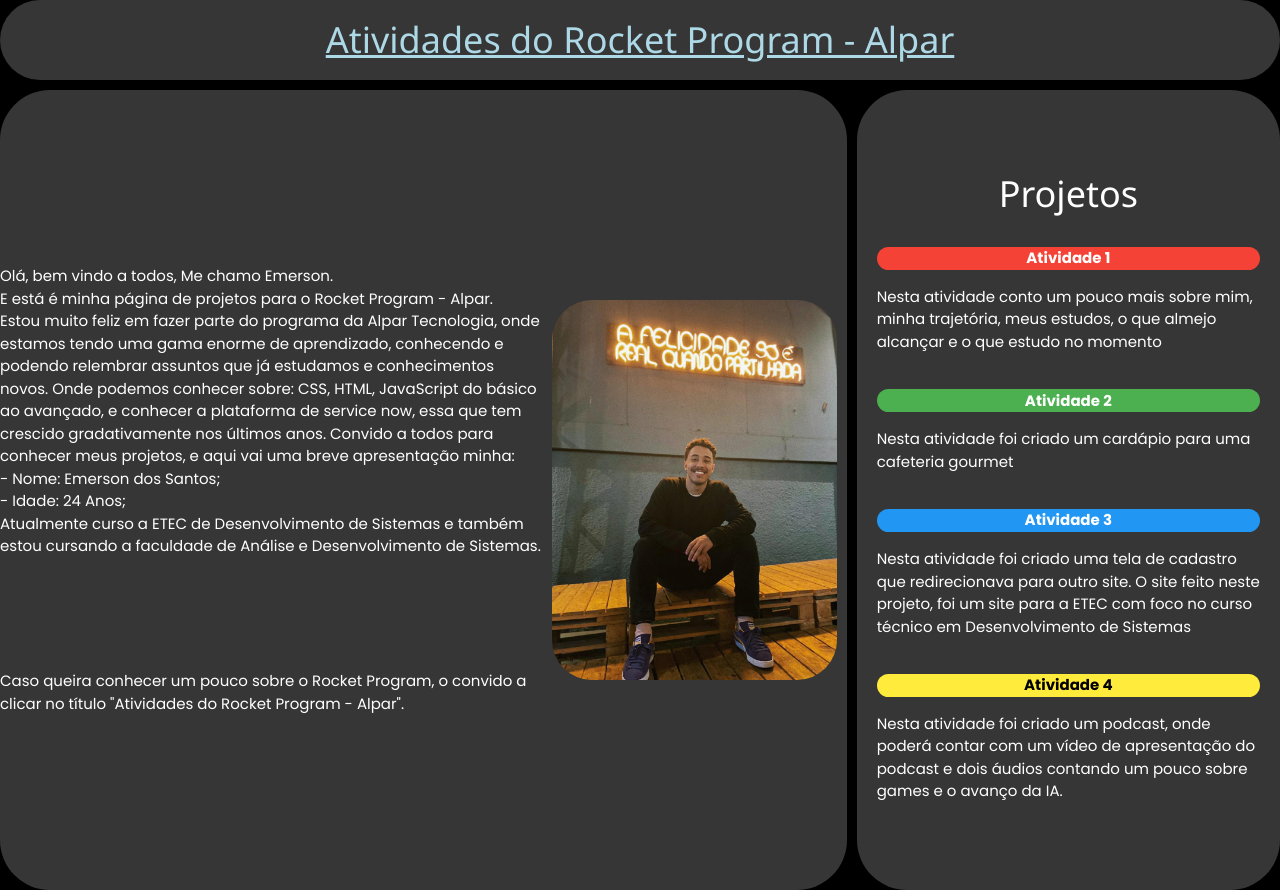
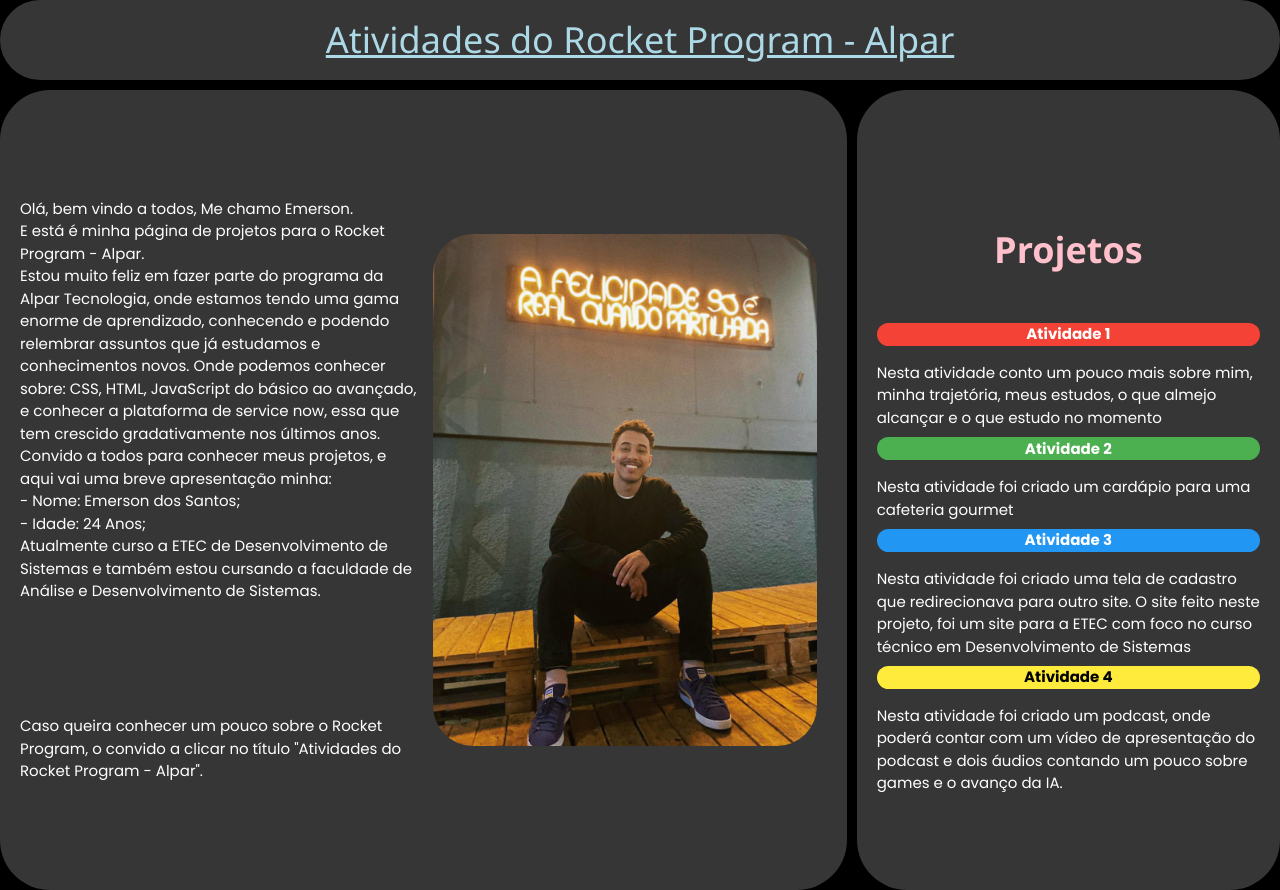
Before and after one commit to oliveirados10/repositorio-alpar, a plain HTML site: page index.html in a window 1280 px wide. Drawn offline with nearby package versions, Linux system fonts and the light colour scheme.

Commit message:
ajustes css

```diff
--- a/style.css
+++ b/style.css
@@ -33,6 +33,7 @@
     justify-content: center;
     align-items: center;
     border-radius: 60px;
+    padding: 10px;
 }
 
 .content {
@@ -43,6 +44,8 @@
     justify-content: center;
     align-items: center;
     border-radius: 50px;
+    padding: 20px;
+
 }
 
 .atividades {
@@ -54,10 +57,24 @@
     align-items: center;
     padding: 20px;
     border-radius: 50px;
+    overflow: auto;
+}
+
+
+.atividades h1{
+    color: pink;
+    display: flex;
+    flex-direction: column;
+    justify-content: center;
+    align-items: center;
+    padding: 20px;
+    border-radius: 30px;
+    font-weight: bold;
 }
 
 .atividades div{
-    margin-bottom: 20px;
+    display: grid;
+    margin-bottom: -8px;
 }
 
 .atividades p{
@@ -73,10 +90,9 @@
 }
 
 img{
-    height: 50%;
-    width: 50%;
+    height: 70%;
+    width: 70%;
     padding: 10px;
     border-radius: 50px;
-    display:flexbox;
 
 }
```
